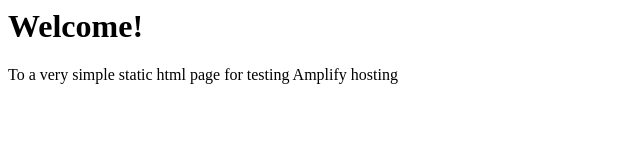
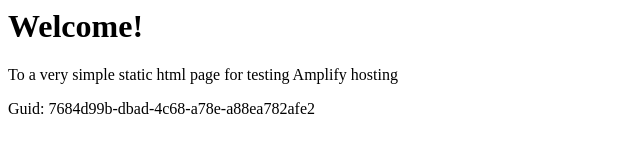
Before and after one commit to amplify-github-test-hkg/Github-PR-Commit-Integration-Test-DoNotTouch-Gith-OKSLNVO2-v1-preprod-ap-east-1, a website: page src/index.html in a window 1280 px wide. Shown: the whole page, without its empty margins (0-640 px from the left). Drawn offline with Linux system fonts and the light colour scheme.

Commit message:
commit from integ tests

```diff
--- a/src/index.html
+++ b/src/index.html
@@ -1,3 +1,5 @@
+
+
 <html lang="en">
 
 <head>
@@ -10,6 +12,6 @@
 <body>
     <h1>Welcome!</h1>
     <p>To a very simple static html page for testing Amplify hosting</p>
-</body>
+    <p>Guid: 7684d99b-dbad-4c68-a78e-a88ea782afe2</p></body>
 
 </html>
```
